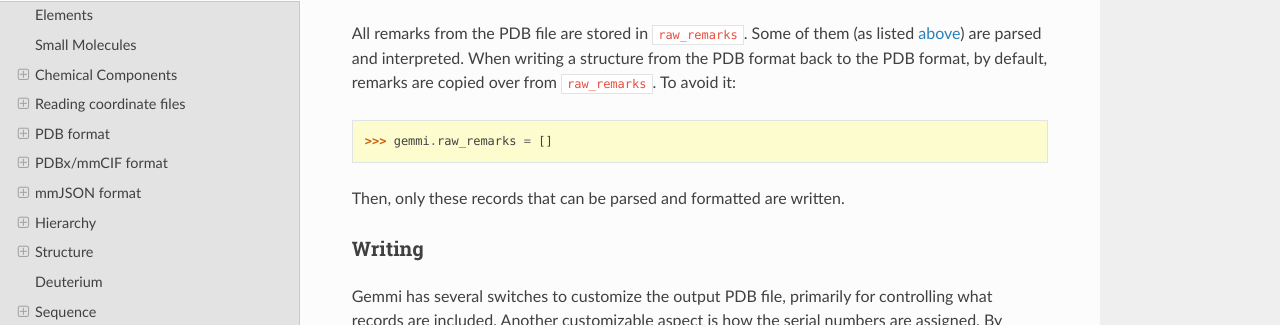
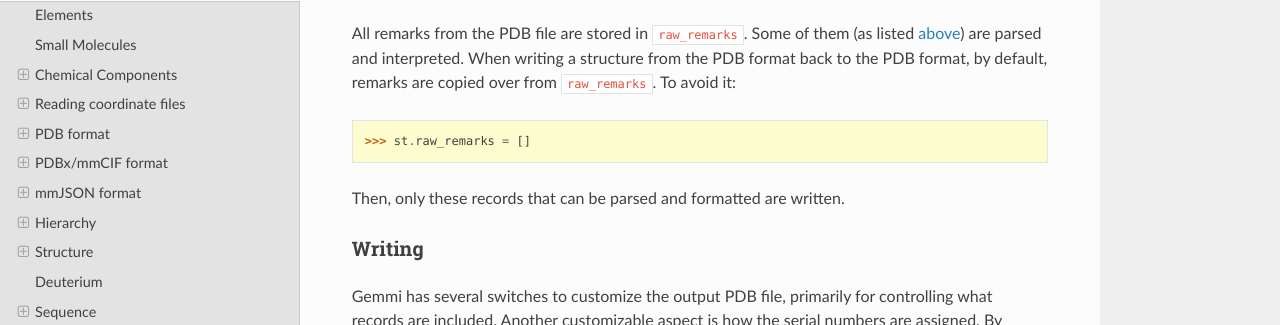
Before and after one commit to project-gemmi/gemmi, a Sphinx documentation site: the page built from docs/mol.rst, in a window 1280 px wide and 900 px high, scrolled down 13667 px. Shown: the part 126-451 px from the top of the window. Built offline with Sphinx 7.4.7 and the Read the Docs theme 2.0.0, drawn with Linux system fonts in a browser that asks for light colours.

Commit message:
docs: small fix

```diff
--- a/docs/mol.rst
+++ b/docs/mol.rst
@@ -738,7 +738,7 @@ To avoid it:
 
 .. doctest::
 
-  >>> gemmi.raw_remarks = []
+  >>> st.raw_remarks = []
 
 Then, only these records that can be parsed and formatted are written.
 
```
